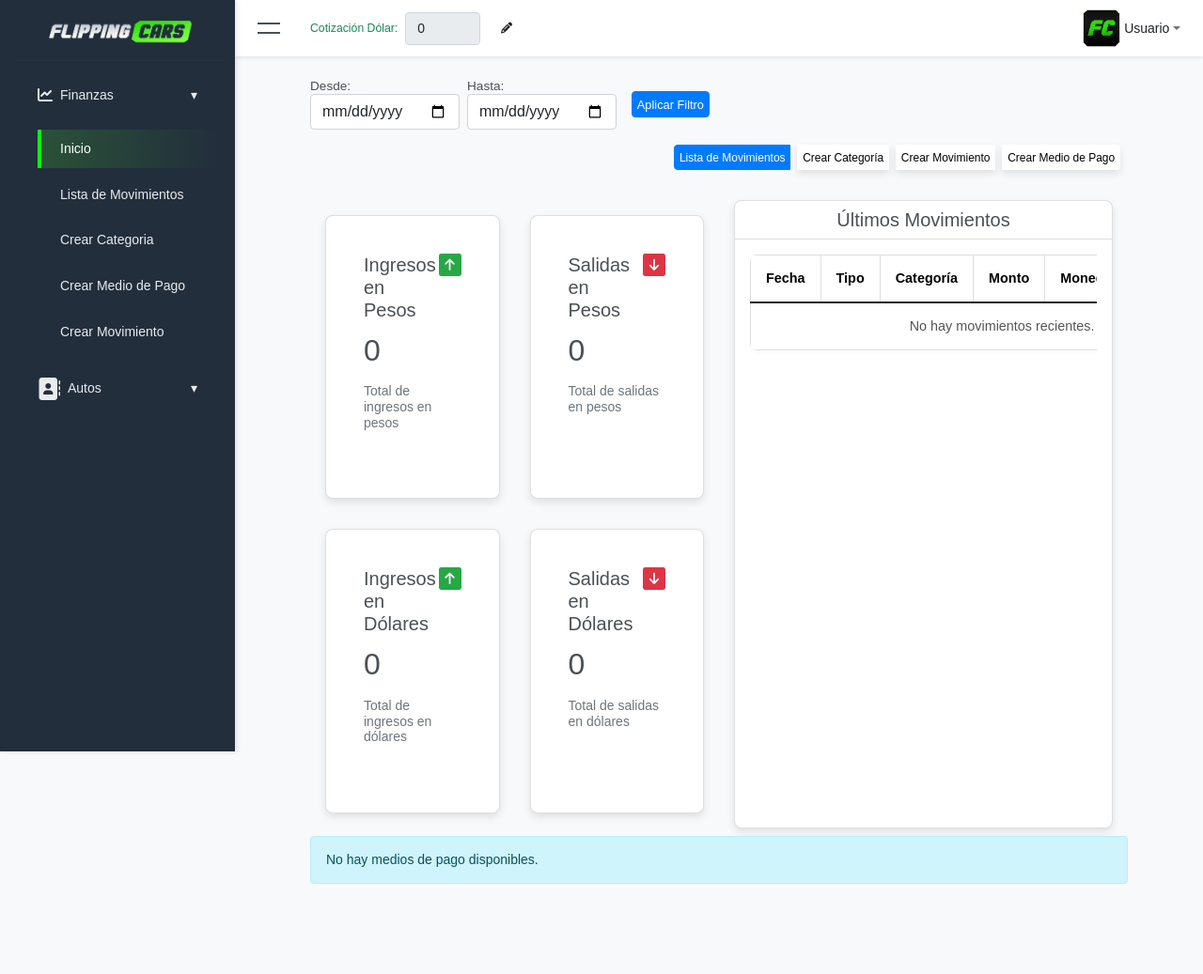
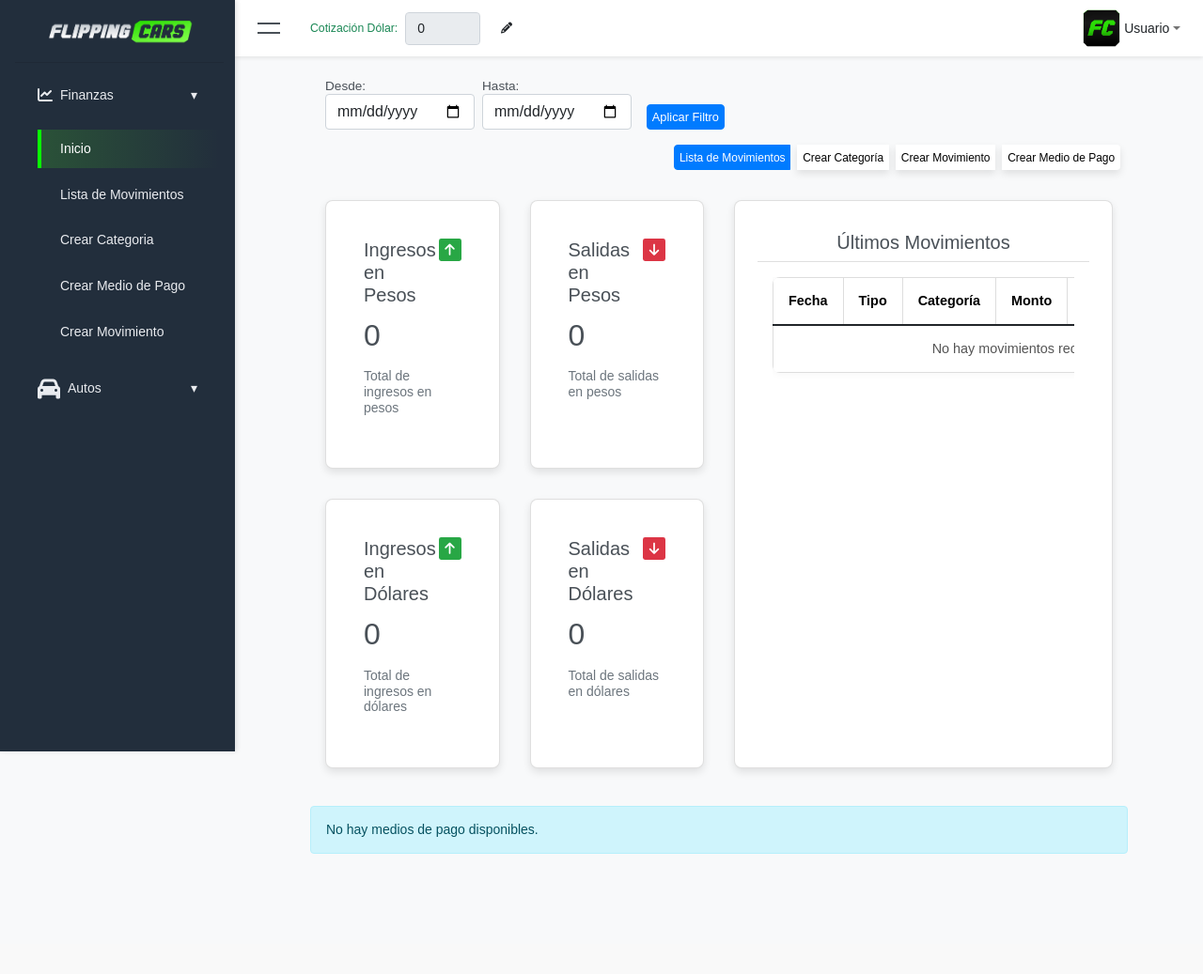
Before and after one commit to santiudev/SistemaGestionFC, a Django app: page /finanzas/ in a window 1280 px wide. Shown: the whole page at 94% size. After the commit the page ends 909 px from the top, so only its background shows below. Run offline with Django 5.2, Linux system fonts and the light colour scheme; the visitor is signed in with stand-in values (Sample User, id 1); data that the repository does not hold is empty; some libraries are stand-ins or nearby versions.

Commit message:
agregos estilos y funcionalidades

```diff
--- a/core/finanzas/static/css/finanzas.css
+++ b/core/finanzas/static/css/finanzas.css
@@ -18,7 +18,11 @@ body {
 .text-secondary {
     color: gray; /* O el color que desees para el ícono inactivo */
 }
-
+@media (min-width: 768px) {
+    .fechashome {
+        margin-left: 2vh;
+    }
+}
 /* Table Styles */
 .table {
     width: 100%;
@@ -254,16 +258,7 @@ body {
     }
 }
 
-/* Card Styles */
-.card {
-    padding: 1.5rem; /* Espaciado interno para el card */
-    background-color: #ffffff; /* Fondo blanco */
-    border-radius: 0.5rem; /* Bordes redondeados */
-    box-shadow: 0px 4px 8px rgba(0, 0, 0, 0.1); /* Sombra ligera para el card */
-    height: 100%; /* Asegura que las tarjetas ocupen toda la altura disponible */
-    display: flex; /* Permite que el contenido interno se ajuste */
-    flex-direction: column; /* Alinea el contenido verticalmente */
-}
+
 .carta-home {
 margin-top: 2vh;
 }
@@ -411,6 +406,13 @@ margin-top: 2vh;
 }
 
 .card {
+    padding: 1.5rem; /* Espaciado interno para el card */
+    background-color: #ffffff; /* Fondo blanco */
+    border-radius: 0.5rem; /* Bordes redondeados */
+    box-shadow: 0px 4px 8px rgba(0, 0, 0, 0.1); /* Sombra ligera para el card */
+    height: 100%; /* Asegura que las tarjetas ocupen toda la altura disponible */
+    display: flex; /* Permite que el contenido interno se ajuste */
+    flex-direction: column; /* Alinea el contenido verticalmente */
     margin: 1rem; /* Añadir margen a las tarjetas para mejor espaciado */
     flex: 1 1 300px; /* Permitir que las tarjetas se expandan y se contraigan */
 }
@@ -498,3 +500,61 @@ margin-top: 2vh;
     padding-right: 1rem; /* Añadir padding para separar visualmente las columnas */
     padding-left: 1rem;
 }
+
+.carta-especial {
+    margin-top: 0 !important;
+}
+
+/* Asegura que todas las tarjetas y la tabla tengan la misma altura */
+.row {
+    display: flex; /* Asegura que los elementos dentro de la fila se alineen correctamente */
+    flex-wrap: wrap; /* Permite que los elementos se envuelvan si es necesario */
+    margin: 0; /* Eliminar márgenes para evitar desbordamientos */
+}
+/* Estilo específico para la tarjeta de movimientos */
+.movimientos-card {
+    flex: 1; /* Asegura que la tarjeta de movimientos ocupe el mismo espacio que las otras */
+    display: flex; /* Permite que el contenido interno se ajuste */
+    flex-direction: column; /* Alinea el contenido verticalmente */
+}
+
+
+/* Estilos para la tarjeta de información del Medio de Pago */
+.payment-info-card {
+    background-color: #ffffff;
+    border: 1px solid #e0e0e0;
+    border-radius: 10px;
+    padding: 20px;
+    transition: box-shadow 0.3s ease-in-out;
+}
+
+.payment-info-card:hover {
+    box-shadow: 0px 8px 15px rgba(0, 0, 0, 0.15);
+}
+
+/* Título del Medio de Pago */
+.payment-title {
+    font-size: 1.5rem;
+    font-weight: bold;
+    border-bottom: 2px solid #007bff;
+    padding-bottom: 10px;
+    margin-bottom: 15px;
+}
+
+/* Estilo de los detalles de pago */
+.payment-details {
+    font-size: 1.1rem;
+    line-height: 1.6;
+}
+
+.payment-item {
+    display: flex;
+    justify-content: space-between;
+    padding: 8px 0;
+    border-bottom: 1px dashed #ccc;
+}
+
+.payment-value {
+    font-weight: bold;
+    font-size: 1.1rem;
+}
--- a/core/finanzas/static/js/mediopago.js
+++ b/core/finanzas/static/js/mediopago.js
@@ -1,5 +1,5 @@
 // Función para exportar la tabla de detalle medio de pago a un archivo Excel con estilos usando ExcelJS
-document.getElementById('exportarExcelMedioPago').addEventListener('click', function () {
+document.getElementById('exportarExcel').addEventListener('click', function () {
     var table = document.querySelector('table'); // Asegúrate de que esta tabla sea la correcta en detalle_medio_pago.html
     var rows = table.querySelectorAll('tbody tr');
 
--- a/core/finanzas/templates/finanzas/home.html
+++ b/core/finanzas/templates/finanzas/home.html
@@ -13,7 +13,7 @@
 </head>
 <body>
     <div class="row mb-2 mb-xl-3 align-items-center g-0">
-        <div class="col-12 col-md-auto d-flex align-items-center justify-content-between flex-wrap mb-3">
+        <div class="fechashome col-12 col-md-auto d-flex align-items-center justify-content-between flex-wrap mb-3">
             <!-- Formulario de Fechas -->
             <form method="GET" action="{% url 'finanzas:home' %}" class="d-flex flex-column flex-sm-row align-items-center gap-2 w-100">
                 <div class="d-flex flex-row align-items-center gap-2">
@@ -26,7 +26,9 @@
                         <input type="date" id="end_date" name="end_date" class="form-control" value="{{ end_date }}">
                     </div>
                 </div>
-                <button type="submit" class="btn btn-primary mt-2 mt-sm-0">Aplicar Filtro</button>
+                <div class="mt-auto">
+                    <button type="submit" class="btn btn-primary">Aplicar Filtro</button>
+                </div>
             </form>
         </div>
         <div class="col-12 col-md-auto ms-md-auto text-center text-md-end">
@@ -57,20 +59,20 @@
 
     <div class="row">
         <!-- Sección de Tarjetas Principales -->
-        <div class="col-xl-6 col-xxl-5 d-flex">
-            <div class="w-100">
-                <div class="row justify-content-center"> <!-- Centrar tarjetas -->
+        <div class="col-xl-6 col-xxl-5 d-flex flex-column">
+            <div class="w-100 d-flex flex-grow-1">
+                <div class="row justify-content-center flex-grow-1"> <!-- Centrar tarjetas -->
                     <!-- Tarjeta de Ingresos en Pesos -->
                     <div class="col-sm-6 mb-3 d-flex justify-content-center carta-home"> <!-- Centrar tarjeta -->
-                        <div class="card">
-                            <div class="card-body">
+                        <div class="card carta-especial flex-fill"> <!-- Asegúrate de que la tarjeta ocupe todo el espacio disponible -->
+                            <div class="card-body d-flex flex-column"> <!-- Flex para alinear el contenido -->
                                 <div class="row">
                                     <div class="col mt-0">
                                         <h5>Ingresos en Pesos</h5>
                                     </div>
                                     <div class="col-auto">
-                                        <div class="stat-icon rounded-icon bg-success"> <!-- Nueva clase para el fondo y el borde -->
-                                            <i class="fas fa-arrow-up text-white"></i> <!-- Cambiado a blanco -->
+                                        <div class="stat-icon rounded-icon bg-success">
+                                            <i class="fas fa-arrow-up text-white"></i>
                                         </div>
                                     </div>
                                 </div>
@@ -82,16 +84,16 @@
                         </div>
                     </div>
                     <!-- Tarjeta de Salidas en Pesos -->
-                    <div class="col-sm-6 mb-3 d-flex justify-content-center carta-home"> <!-- Centrar tarjeta -->
-                        <div class="card">
-                            <div class="card-body">
+                    <div class="col-sm-6 mb-3 d-flex justify-content-center carta-home">
+                        <div class="card carta-especial flex-fill">
+                            <div class="card-body d-flex flex-column">
                                 <div class="row">
                                     <div class="col mt-0">
                                         <h5>Salidas en Pesos</h5>
                                     </div>
                                     <div class="col-auto">
-                                        <div class="stat-icon rounded-icon bg-danger"> <!-- Nueva clase para el fondo y el borde -->
-                                            <i class="fas fa-arrow-down text-white"></i> <!-- Cambiado a blanco -->
+                                        <div class="stat-icon rounded-icon bg-danger">
+                                            <i class="fas fa-arrow-down text-white"></i>
                                         </div>
                                     </div>
                                 </div>
@@ -103,16 +105,16 @@
                         </div>
                     </div>
                     <!-- Tarjeta de Ingresos en Dólares -->
-                    <div class="col-sm-6 mb-3 d-flex justify-content-center carta-home"> <!-- Centrar tarjeta -->
-                        <div class="card">
-                            <div class="card-body">
+                    <div class="col-sm-6 mb-3 d-flex justify-content-center carta-home">
+                        <div class="card carta-especial flex-fill">
+                            <div class="card-body d-flex flex-column">
                                 <div class="row">
                                     <div class="col mt-0">
                                         <h5>Ingresos en Dólares</h5>
                                     </div>
                                     <div class="col-auto">
-                                        <div class="stat-icon rounded-icon bg-success"> <!-- Nueva clase para el fondo y el borde -->
-                                            <i class="fas fa-arrow-up text-white"></i> <!-- Cambiado a blanco -->
+                                        <div class="stat-icon rounded-icon bg-success">
+                                            <i class="fas fa-arrow-up text-white"></i>
                                         </div>
                                     </div>
                                 </div>
@@ -124,16 +126,16 @@
                         </div>
                     </div>
                     <!-- Tarjeta de Salidas en Dólares -->
-                    <div class="col-sm-6 mb-3 d-flex justify-content-center carta-home"> <!-- Centrar tarjeta -->
-                        <div class="card">
-                            <div class="card-body">
+                    <div class="col-sm-6 mb-3 d-flex justify-content-center carta-home">
+                        <div class="card carta-especial flex-fill">
+                            <div class="card-body d-flex flex-column">
                                 <div class="row">
                                     <div class="col mt-0">
                                         <h5>Salidas en Dólares</h5>
                                     </div>
                                     <div class="col-auto">
-                                        <div class="stat-icon rounded-icon bg-danger"> <!-- Nueva clase para el fondo y el borde -->
-                                            <i class="fas fa-arrow-down text-white"></i> <!-- Cambiado a blanco -->
+                                        <div class="stat-icon rounded-icon bg-danger">
+                                            <i class="fas fa-arrow-down text-white"></i>
                                         </div>
                                     </div>
                                 </div>
@@ -149,8 +151,8 @@
         </div>
 
 <!-- Tabla de Últimos Movimientos -->
-<div class="col-xl-6 col-xxl-7">
-    <div class="card flex-fill w-90" style="padding: 0 !important;">
+<div class="col-xl-6 col-xxl-7 d-flex flex-column">
+    <div class="card flex-fill w-90 movimientos-card">
         <div class="card-header">
             <h5 class="card-title mb-0 text-center">Últimos Movimientos</h5>
         </div>
@@ -171,7 +173,7 @@
                         {% for movimiento in recent_movements %}
                         <tr>
                             <td>{{ movimiento.fecha|date:"j/n/Y" }}</td>
-                            <td>{{ movimiento.get_tipo_display }}</td>
+                            <td><span class="tipo-label {{ movimiento.tipo|lower }}">{{ movimiento.tipo }}</span></td>
                             <td>{{ movimiento.categoria.nombre }}</td>
                             <td>{{ movimiento.monto }}</td>
                             <td>{{ movimiento.get_moneda_display }}</td>
@@ -198,8 +200,8 @@
                 <div class="card-body">
                     <h5 class="card-title">{{ medio.medio_pago }}</h5>
                     <p class="card-text">
-                        <span class="text-success"><i class="fas fa-arrow-up"></i> Ingresos: {{ medio.ingresos }}</span><br>
-                        <span class="text-danger"><i class="fas fa-arrow-down"></i> Salidas: {{ medio.salidas }}</span>
+                        <span class="text-success" style="font-size: larger;"><i class="fas fa-arrow-up"></i> Ingresos: {{ medio.ingresos }}</span><br>
+                        <span class="text-danger" style="font-size: larger;"><i class="fas fa-arrow-down"></i> Salidas: {{ medio.salidas }}</span>
                     </p>
                     <hr>
                     {% if medio.neto > 0 %}
--- a/core/static/css/global.css
+++ b/core/static/css/global.css
@@ -74,7 +74,7 @@ body {
 }
 
 .sidebar-link:hover {
-    background: rgba(9, 255, 0, 0.712); /* Fondo al pasar el mouse */
+    background: rgba(9, 255, 0, 0.486); /* Fondo al pasar el mouse */
     color: #fff; /* Cambiar color de texto */
 }
 
--- a/core/templates/sidebar.html
+++ b/core/templates/sidebar.html
@@ -22,7 +22,7 @@
         </li>
         <li class="sidebar-item">
             <a data-bs-target="#leads-dropdown" data-bs-toggle="collapse" class="sidebar-link collapsed" aria-expanded="false">
-                <i class='fas fa-address-book' style='font-size:24px'></i>
+                <i class='fas fa-car' style='font-size:24px'></i>
                 <span class="align-middle" style="margin-left: 1vh;">Autos</span>
                 <span class="arrow align-middle" style="float: right;">&#9662;</span>
             </a>
```
Also changed, not shown: core/finanzas/templates/finanzas/detalle_medio_pago.html (+46 -16 lines), core/users/templates/users/login.html (+6 -1 lines).
